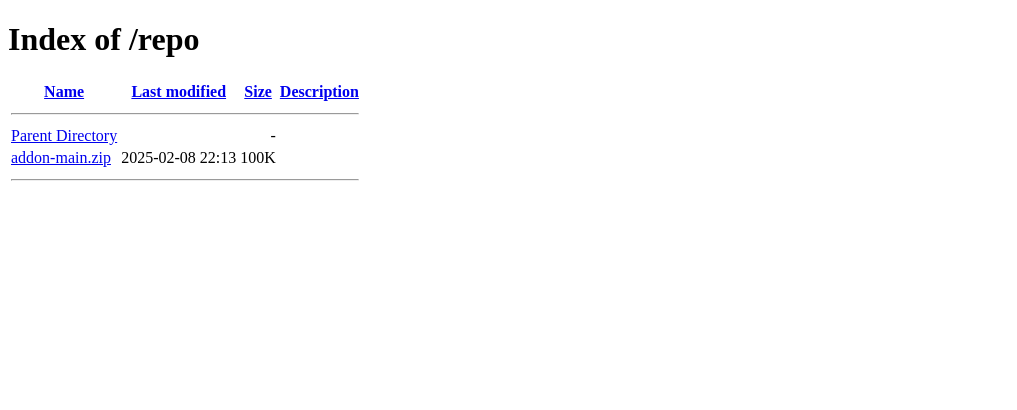
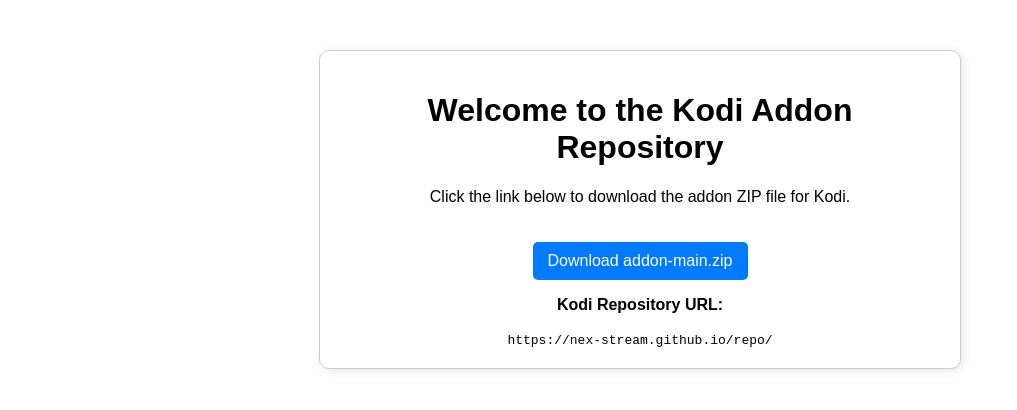
Before and after one commit to Nex-Stream/repo, a plain HTML site: page index.html in a window 1280 px wide. Shown: the whole page, without its empty margins (0-1017 px from the left). Drawn offline with Linux system fonts and the light colour scheme.

Commit message:
Update index.html

```diff
--- a/index.html
+++ b/index.html
@@ -3,35 +3,42 @@
 <head>
     <meta charset="UTF-8">
     <meta name="viewport" content="width=device-width, initial-scale=1.0">
-    <title>Index of /repo</title>
+    <title>Kodi Addon Repository</title>
+    <style>
+        body {
+            font-family: Arial, sans-serif;
+            text-align: center;
+            margin: 50px;
+        }
+        .container {
+            max-width: 600px;
+            margin: auto;
+            padding: 20px;
+            border: 1px solid #ccc;
+            border-radius: 10px;
+            box-shadow: 2px 2px 10px rgba(0, 0, 0, 0.1);
+        }
+        a {
+            display: inline-block;
+            margin-top: 20px;
+            padding: 10px 15px;
+            background-color: #007bff;
+            color: white;
+            text-decoration: none;
+            border-radius: 5px;
+        }
+        a:hover {
+            background-color: #0056b3;
+        }
+    </style>
 </head>
 <body>
-    <h1>Index of /repo</h1>
-    <table>
-        <tr>
-            <th scope="col"><a href="?C=N;O=D">Name</a></th>
-            <th scope="col"><a href="?C=M;O=A">Last modified</a></th>
-            <th scope="col"><a href="?C=S;O=A">Size</a></th>
-            <th scope="col"><a href="?C=D;O=A">Description</a></th>
-        </tr>
-        <tr>
-            <th colspan="4"><hr></th>
-        </tr>
-        <tr>
-            <td><a href="/">Parent Directory</a></td>
-            <td></td>
-            <td align="right">-</td>
-            <td></td>
-        </tr>
-        <tr>
-            <td><a href="addon-main.zip">addon-main.zip</a></td>
-            <td align="right">2025-02-08 22:13</td>
-            <td align="right">100K</td>
-            <td></td>
-        </tr>
-        <tr>
-            <th colspan="4"><hr></th>
-        </tr>
-    </table>
+    <div class="container">
+        <h1>Welcome to the Kodi Addon Repository</h1>
+        <p>Click the link below to download the addon ZIP file for Kodi.</p>
+        <a href="addon-main.zip">Download addon-main.zip</a>
+        <p><strong>Kodi Repository URL:</strong></p>
+        <code>https://nex-stream.github.io/repo/</code>
+    </div>
 </body>
 </html>
```
